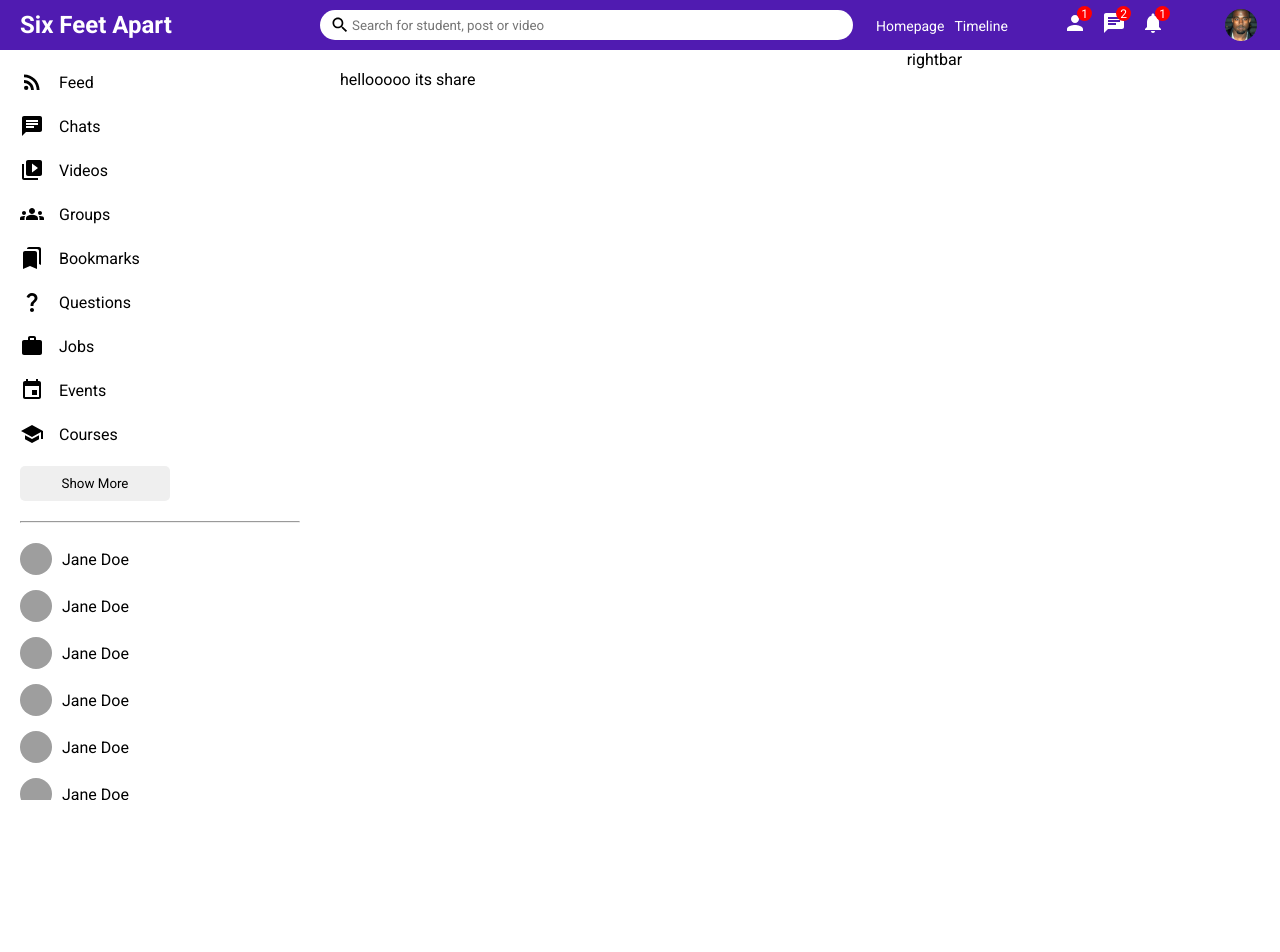
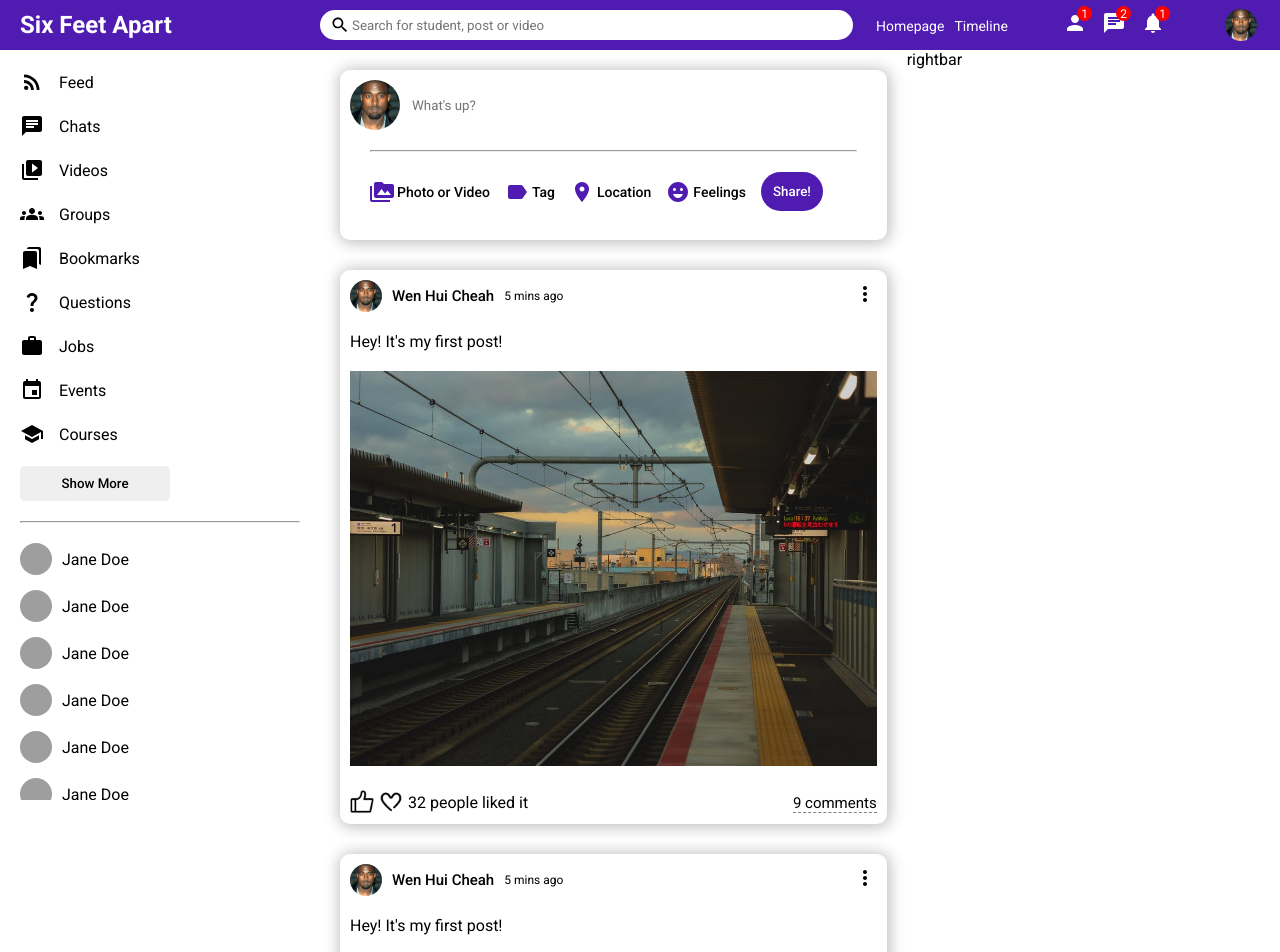
Before and after one commit to CheahWH/six-feet-apart, a React (Create React App) app: page / in a window 1280 px wide. Shown: the top 952 px of the page. Before the commit the page ends 800 px from the top, so only its background shows below. Built offline with nearby package versions, Linux system fonts and the light colour scheme; grey boxes are pictures that could not be loaded.

Commit message:
Feed (Share, Post Components)
completed

```diff
--- a/public/index.html
+++ b/public/index.html
@@ -11,7 +11,7 @@
     <link rel="preconnect" href="https://fonts.googleapis.com">
 <link rel="preconnect" href="https://fonts.gstatic.com" crossorigin>
     <link
-      href="https://fonts.googleapis.com/css2?family=Roboto:ital,wght@0,100;0,300;0,400;0,700;0,900;1,500&display=swap"
+      href="https://fonts.googleapis.com/css2?family=Roboto:ital,wght@0,100;0,300;0,400;0,500;0,700;0,900;1,500&display=swap"
       rel="stylesheet">
       <link rel = "stylesheet" href = "style.css">
     <title>Social App</title>
--- a/src/components/feed/Feed.jsx
+++ b/src/components/feed/Feed.jsx
@@ -1,3 +1,4 @@
+import Post from "../post/Post"
 import Share from "../share/Share"
 import "./feed.css"
 
@@ -6,6 +7,12 @@
         <div className = "feed">
             <div className="feedWrapper">
                 <Share/>
+                <Post/>
+                <Post/>
+                <Post/>
+                <Post/>
+                <Post/>
+                <Post/>
             </div>
         </div>
     )
--- /dev/null
+++ b/src/components/post/Post.jsx
@@ -0,0 +1,39 @@
+import "./post.css"
+import {MoreVert} from '@mui/icons-material';
+
+export default function Post() {
+    return (
+        <div className="post">
+            <div className="postWrapper">
+                <div className="postTop">
+                    <div className="postTopLeft">
+                        <img
+                            className = "postProfileImg"
+                            src="/assets/person/1.jpeg"
+                            alt=""
+                        />
+                        <span className="postUsername">Wen Hui Cheah</span>
+                        <span className="postDate">5 mins ago</span>
+                    </div>
+                    <div className="postTopRight">
+                        <MoreVert/>
+                    </div>
+                </div>
+                <div className="postCenter">
+                    <span className="postText">Hey! It's my first post!</span>
+                    <img className = "postImg" src ="assets/post/1.jpeg" alt=""/>
+                </div>
+                <div className="postBottom">
+                    <div className="postBottomLeft">
+                        <img className="likeIcon" src = "assets/like.png" alt=""/>
+                        <img className="likeIcon" src = "assets/heart.png" alt=""/>
+                        <span className = "postlikeCounter">32 people liked it</span>
+                    </div>
+                    <div className="postBottomRight">
+                        <span className="postCommentText">9 comments</span>
+                    </div>
+                </div>
+            </div>
+        </div>
+    )
+}
--- /dev/null
+++ b/src/components/post/post.css
@@ -0,0 +1,78 @@
+.post {
+  width: 100%;
+  border-radius: 10px;
+  -webkit-box-shadow: 1px 1px 15px 2px rgba(0, 0, 0, 0.26);
+  box-shadow: 1px 1px 15px 2px rgba(0, 0, 0, 0.26);
+  margin: 30px 0;
+}
+
+.postWrapper {
+  padding: 10px;
+}
+
+.postTop {
+  display: flex;
+  align-items: center;
+  justify-content: space-between;
+}
+
+.postTopLeft {
+  display: flex;
+  align-items: center;
+}
+
+.postProfileImg {
+  width: 32px;
+  height: 32px;
+  border-radius: 50%;
+  object-fit: cover;
+}
+
+.postUsername {
+  font-size: 15px;
+  font-weight: 500;
+  margin: 0px 10px;
+}
+
+.postDate {
+  font-size: 12px;
+}
+
+.postCenter {
+  margin: 20px 0;
+}
+
+.postImg {
+  margin-top: 20px;
+  width: 100%;
+  max-height: 500px;
+  object-fit: contain;
+}
+
+.postBottom {
+  display: flex;
+  align-items: center;
+  justify-content: space-between;
+}
+
+.postBottomLeft {
+  display: flex;
+  align-items: center;
+}
+
+.likeIcon {
+  width: 24px;
+  height: 24px;
+  margin-right: 5px;
+  cursor: pointer;
+}
+
+.postLikeCounter {
+  font-size: 15px;
+}
+
+.postCommentText {
+  cursor: pointer;
+  border-bottom: 1px dashed gray;
+  font-size: 15px;
+}
--- a/src/components/share/Share.jsx
+++ b/src/components/share/Share.jsx
@@ -1,8 +1,40 @@
 import "./share.css"
+import {PermMedia, Label, Room, EmojiEmotions} from "@mui/icons-material"
+
 export default function Share() {
     return (
-        <div>
-            hellooooo its share
+        <div className = "share">
+            <div className="shareWrapper">
+                <div className="shareTop">
+                    <img className="shareProfileImg" src="/assets/person/1.jpeg" alt = ""/>
+                    <input
+                        placeholder="What's up?"
+                        className = "shareInput"
+                    />
+                </div>
+                <hr className="shareHr"/>
+                <div className="shareBottom">
+                    <div className="shareOptions">
+                        <div className="shareOption">
+                            <PermMedia htmlColor="#501bb1" className = "shareIcon"/>
+                            <span className = "shareOptionText">Photo or Video</span>
+                        </div>
+                        <div className="shareOption">
+                            <Label htmlColor="#501bb1" className = "shareIcon"/>
+                            <span className = "shareOptionText">Tag</span>
+                        </div>
+                        <div className="shareOption">
+                            <Room htmlColor="#501bb1" className = "shareIcon"/>
+                            <span className = "shareOptionText">Location</span>
+                        </div>
+                        <div className="shareOption">
+                            <EmojiEmotions htmlColor="#501bb1" className = "shareIcon"/>
+                            <span className = "shareOptionText">Feelings</span>
+                        </div>
+                        <button className ="shareButton">Share!</button>
+                    </div>
+                </div>
+            </div>
         </div>
     )
 }
--- a/src/components/share/share.css
+++ b/src/components/share/share.css
@@ -0,0 +1,76 @@
+.share {
+  width: 100%;
+  height: 170px;
+  border-radius: 10px;
+  -webkit-box-shadow: 1px 1px 15px 2px rgba(0, 0, 0, 0.26);
+  box-shadow: 1px 1px 15px 2px rgba(0, 0, 0, 0.26);
+}
+
+.shareWrapper {
+  padding: 10px;
+}
+
+.shareTop {
+  display: flex;
+  align-items: center;
+}
+
+.shareProfileImg {
+  width: 50px;
+  height: 50px;
+  border-radius: 50%;
+  object-fit: cover;
+  margin-right: 10px;
+}
+
+.shareInput {
+  border: none;
+  width: 80%;
+}
+
+.shareInput:focus {
+  outline: none;
+}
+
+.shareHr {
+  margin: 20px;
+}
+
+.shareBottom {
+  display: flex;
+  align-items: center;
+  justify-content: space-between;
+}
+
+.shareOptions {
+  display: flex;
+  margin-left: 20px;
+}
+
+.shareOption {
+  display: flex;
+  align-items: center;
+  margin-right: 15px;
+  cursor: pointer;
+}
+
+.shareIcon {
+  font-size: 18px;
+  margin-right: 3px;
+}
+
+.shareOptionText {
+  font-size: 14px;
+  font-weight: 500;
+}
+
+.shareButton {
+  border: none;
+  padding: 12px;
+  border-radius: 50px;
+  background-color: #501bb1;
+  font-weight: 500;
+  margin-right: 20px;
+  cursor: pointer;
+  color: white;
+}
```
Also changed, not shown: public/assets/heart.png, public/assets/like.png.
